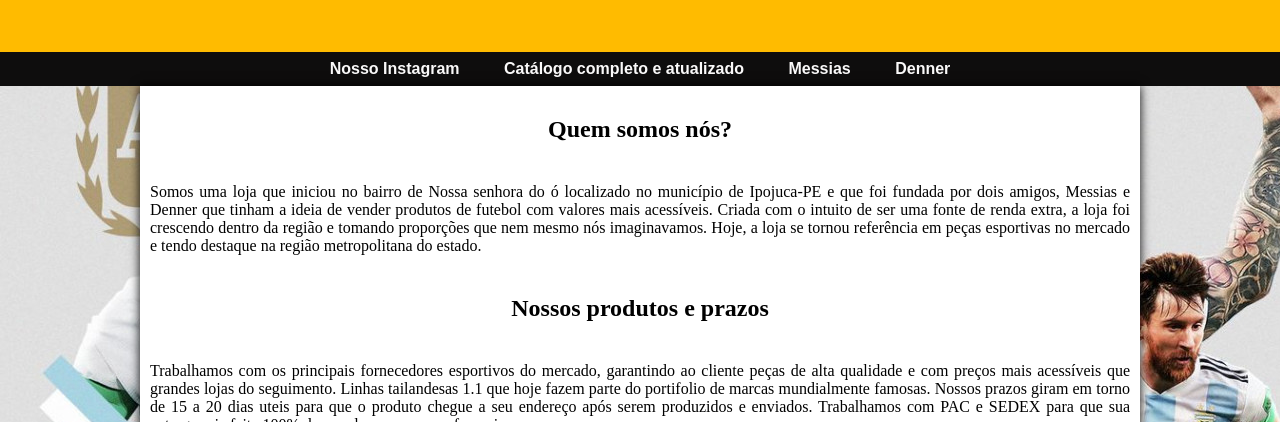
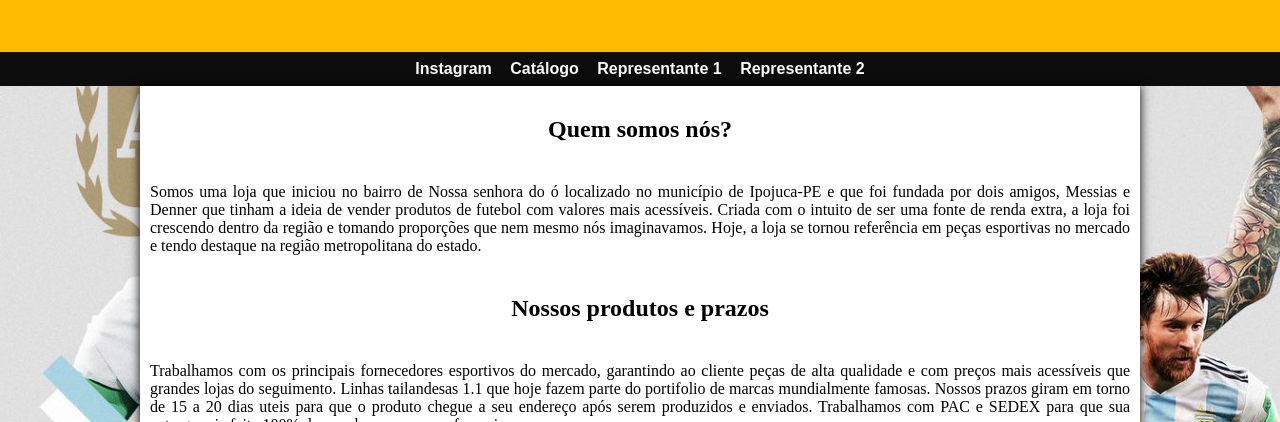
Before and after one commit to Dennerss/Dmstore, a plain HTML site: page index.html in a window 1280 px wide. Shown: the part 123-545 px from the top of the page. Drawn offline with Linux system fonts and the light colour scheme; a web font is replaced by a local one.

Commit message:
alteração no padding do nav >a

```diff
--- a/estilo/style.css
+++ b/estilo/style.css
@@ -41,7 +41,7 @@ nav {
 }
 nav > a {
 
- padding: 20px;
+ padding: 7px;
  color: rgb(250, 249, 249);
  text-decoration: none;
  font-weight: bolder;
--- a/index.html
+++ b/index.html
@@ -17,10 +17,10 @@
         </strong>
     </header>
     <nav>
-        <a href="https://www.instagram.com/dm_storeofc1/?utm_medium=copy_link" target="_blank">Nosso Instagram</a>
-        <a href="https://linkr.bio/qn0jv" target="_blank">Catálogo completo e atualizado</a>
-        <a href="https://www.instagram.com/memesoares8/" target="_blank">Messias</a>
-        <a href="https://www.instagram.com/piurlo21/" target="_blank">Denner</a>
+        <a href="https://www.instagram.com/dm_storeofc1/?utm_medium=copy_link" target="_blank">Instagram</a>
+        <a href="https://linkr.bio/qn0jv" target="_blank">Catálogo</a>
+        <a href="https://www.instagram.com/memesoares8/" target="_blank">Representante 1</a>
+        <a href="https://www.instagram.com/piurlo21/" target="_blank">Representante 2</a>
 
     </nav>
     <main>
```
